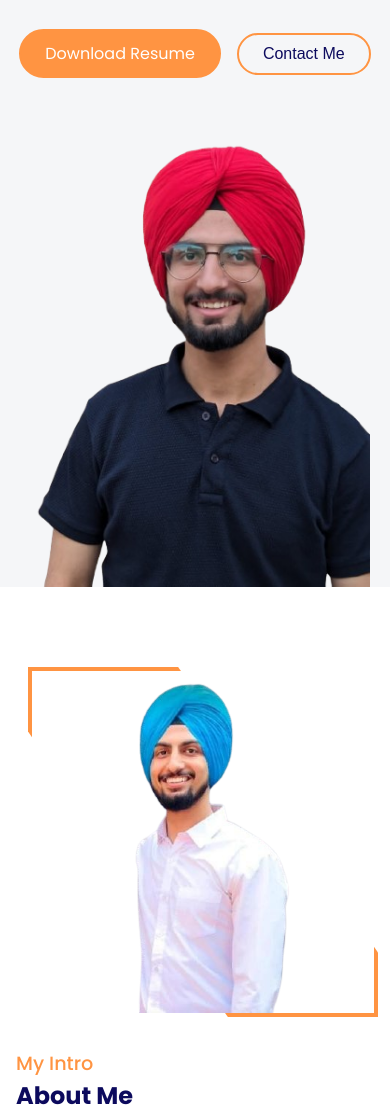
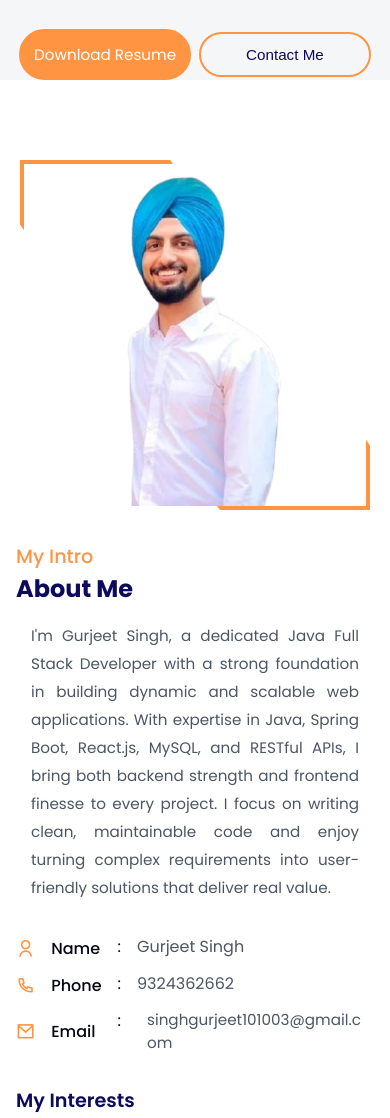
Before and after one commit to gurjeetsinghmundra/Portfolio-Website, a plain HTML site: page index.html in a window 390 px wide. Shown: the part 535-1653 px from the top of the page. Drawn offline with nearby package versions, Linux system fonts and the light colour scheme.

Commit message:
Adding Features

```diff
--- a/index.html
+++ b/index.html
@@ -92,7 +92,7 @@
           <span><i class="ri-mail-line"></i></span> Email
         </h5>
         <span>:</span>
-        <p>singhgurjeet101003@gmail.com</p>
+        <p class="email-text">singhgurjeet101003@gmail.com</p>
       </div>
       <h4>My Interests</h4>
       <div class="intro__flex">
--- a/styles.css
+++ b/styles.css
@@ -199,6 +199,7 @@ header {
   display: grid;
   gap: 2rem;
   overflow: hidden;
+  /*  */
 }
 
 .intro__image {
@@ -929,3 +930,90 @@ header {
     gap: 1.5rem;
   }
 }
+
+/* For Header Image */
+
+@media (max-width: 768px) {
+  .header__image {
+    display: none;
+  }
+}
+
+/*  */
+
+@media (max-width: 540px) {
+  .intro__description {
+    font-size: 0.95rem;
+    padding: 0 15px;
+    text-align: justify;
+    word-break: break-word;
+  }
+
+  .contact__email p {
+    font-size: 0.9rem;
+    word-break: break-word;
+    overflow-wrap: break-word;
+    padding: 0 15px;
+  }
+
+  .intro__container {
+    display: flex;
+    flex-direction: column;
+    gap: 2rem;
+  }
+
+  .intro__image img {
+    width: 100%;
+  }
+
+  .intro__content {
+    width: 100%;
+  }
+}
+
+
+/*  */
+.email-text {
+  word-break: break-word;
+  overflow-wrap: break-word;
+  font-size: 0.95rem;
+  padding: 0 10px;
+}
+
+
+/*  */
+@media (max-width: 480px) {
+  .header__btns {
+    display: flex;
+    justify-content: center;
+    gap: 0.5rem;
+  }
+
+  .header__btns .btn {
+    width: 48%;
+    padding: 12px;
+    font-size: 0.95rem;
+    text-align: center;
+    white-space: nowrap;
+  }
+}
+
+/*  */
+
+@media (max-width: 768px) {
+  body {
+    overflow-x: hidden; /* Prevent horizontal scrolling on mobile */
+  }
+
+  .portfolio__nav {
+    flex-wrap: nowrap; /* Keep the buttons on the same line */
+    justify-content: space-between; /* Adjust button spacing */
+    width: 100%; /* Ensure the container is not wider than the screen */
+  }
+
+  .portfolio__nav .btn {
+    padding: 0.8rem; /* Adjust padding to fit the screen */
+    font-size: 1rem; /* Adjust font size */
+    flex-shrink: 1; /* Allow the buttons to shrink if necessary */
+  }
+}
```
Also changed, not shown: 1 other file.
